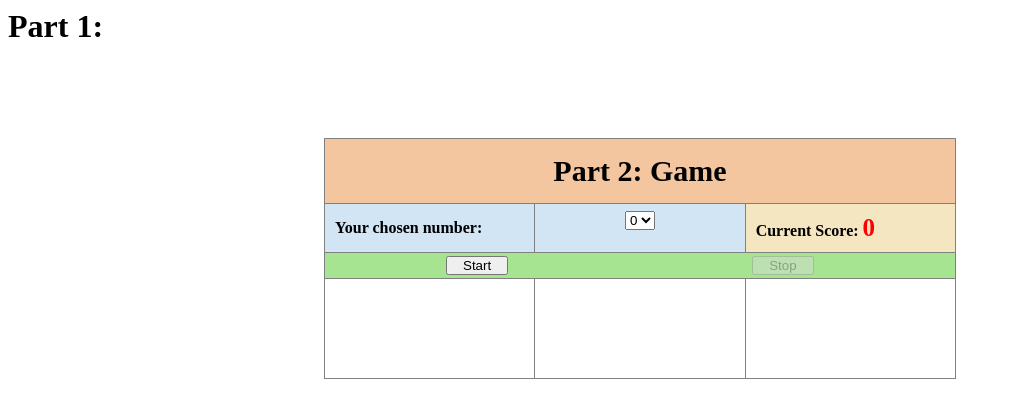
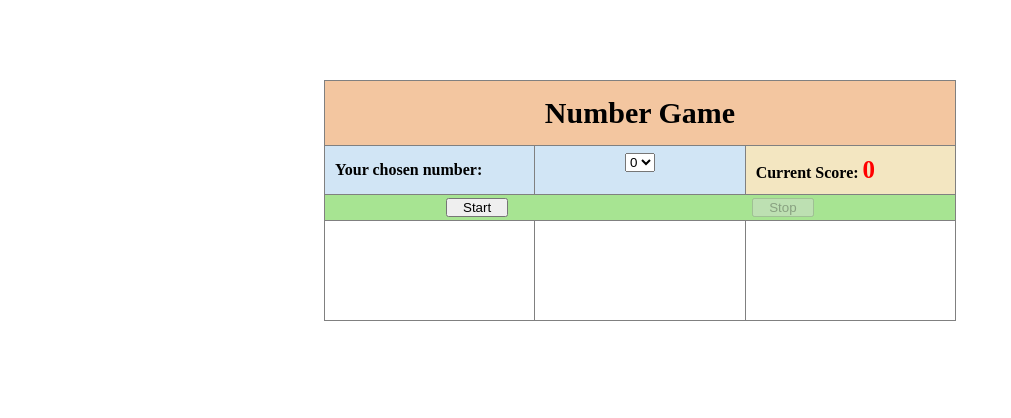
Before and after one commit to ravee-na/game, a plain HTML site: page index.html in a window 1280 px wide. Shown: the whole page, without its empty margins (0-1011 px from the left). Drawn offline with Linux system fonts and the light colour scheme.

Commit message:
Update index.html

```diff
--- a/index.html
+++ b/index.html
@@ -145,13 +145,12 @@ function check3(){
 <body>
 
 <!-- Part 1 -->
-		<h1>Part 1: </h1>
 		<br/><br/><br/><br/>
 
 <table border = "1" width="50%" style="border-collapse: collapse; margin-left: auto; margin-right: auto;">
 	<tr>
 		<th style="padding: 15px; background-color: #F3C6A0;font-weight: bold;font-size:30px;" colspan="3">
-			Part 2: Game
+			Number Game
 		</th>
 	</tr>
 	<tr>
```
